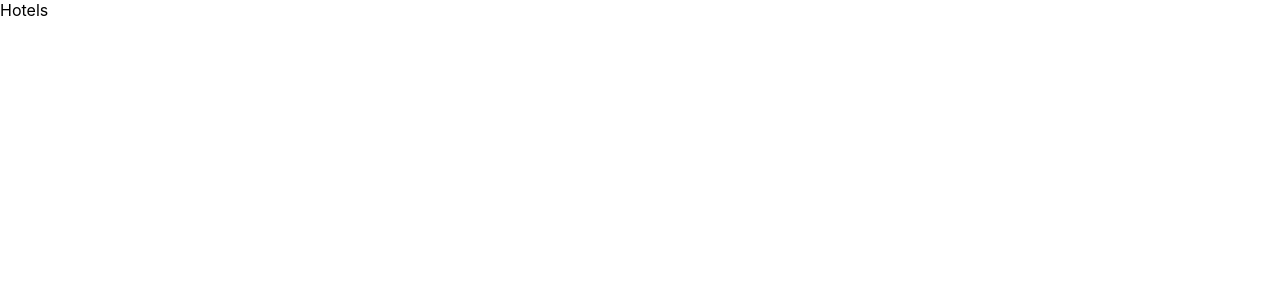
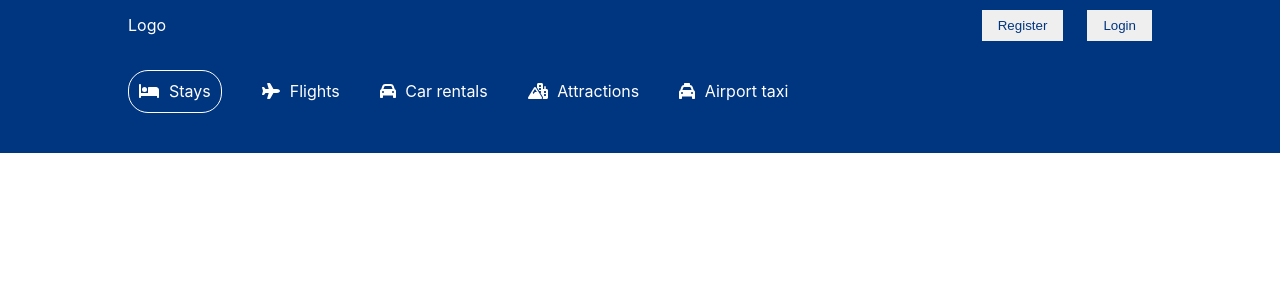
Before and after one commit to 21ciprian/booking-app, a React (Create React App) app: page /hotels in a window 1280 px wide. Shown: the top 300 px of the page. Built offline with nearby package versions, Linux system fonts and the light colour scheme.

Commit message:
Styled Header component inside the Hotels page

```diff
--- a/src/components/Header/Header.jsx
+++ b/src/components/Header/Header.jsx
@@ -103,7 +103,7 @@ const OptionItem = styled.div`
 	}
 `
 
-function Header() {
+function Header({type}) {
 	const [date, setDate] = useState([
 		{
 			startDate: new Date(),
@@ -124,7 +124,10 @@ function Header() {
 	}
 	return (
 		<Head>
-			<HeaderSection>
+			<HeaderSection
+				style={{
+					margin: type === 'hotels' ? '1.25rem 0 2.5rem 0' : '1.25rem 0 7rem 0',
+				}}>
 				<HeaderList>
 					<HeaderListitem className='active'>
 						<FontAwesomeIcon icon={faBed} />
@@ -147,10 +150,12 @@ function Header() {
 						<span>Airport taxi</span>
 					</HeaderListitem>
 				</HeaderList>
+				{type !== 'hotels' && (
+					<>
 						<h1>A lifetime of discounts? It's Genius.</h1>
 						<p>
-					Get rewarderd for your travels - unlock instant savings of 10% or more
-					with a free booking-app account
+							Get rewarderd for your travels - unlock instant savings of 10% or
+							more with a free booking-app account
 						</p>
 						<Button>Sign in / Register</Button>
 						<HeaderSearch>
@@ -222,7 +227,9 @@ function Header() {
 													-
 												</button>
 												<span>{options.room}</span>
-										<button onClick={() => handleOption('room', 'i')}>+</button>
+												<button onClick={() => handleOption('room', 'i')}>
+													+
+												</button>
 											</div>
 										</OptionItem>
 									</OptionSection>
@@ -233,6 +240,8 @@ function Header() {
 								<SearchButton>Search</SearchButton>{' '}
 							</HeaderSearchItem>
 						</HeaderSearch>
+					</>
+				)}
 			</HeaderSection>
 		</Head>
 	)
--- a/src/pages/Hotels/Hotels.jsx
+++ b/src/pages/Hotels/Hotels.jsx
@@ -1,7 +1,14 @@
 import React from 'react'
+import Header from '../../components/Header/Header'
+import Navbar from '../../components/Navbar/Navbar'
 
 function Hotels() {
-	return <div>Hotels</div>
+	return (
+		<div>
+			<Navbar />
+			<Header type='hotels' />
+		</div>
+	)
 }
 
 export default Hotels
```
Lines whose indentation alone changed are shown as unchanged.
